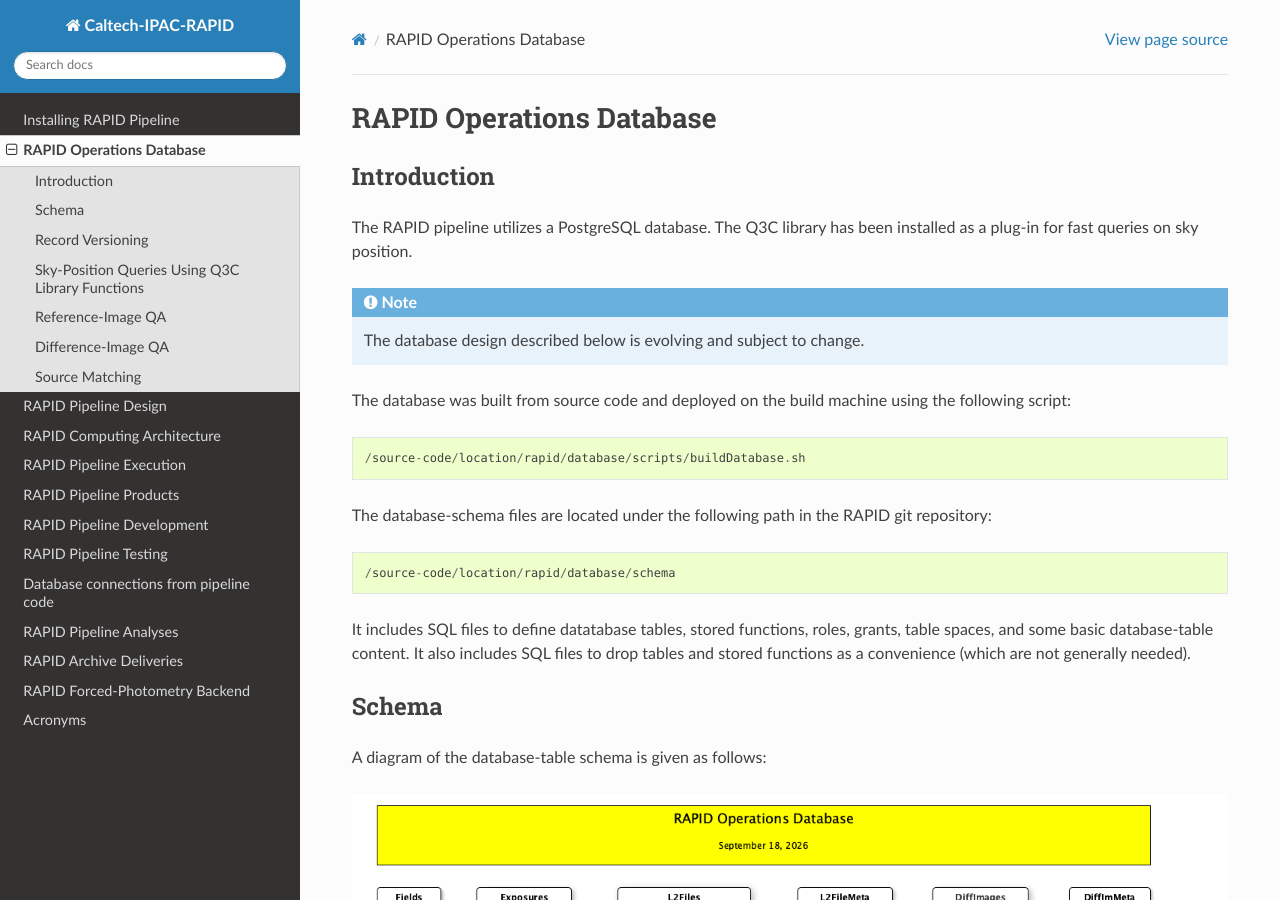
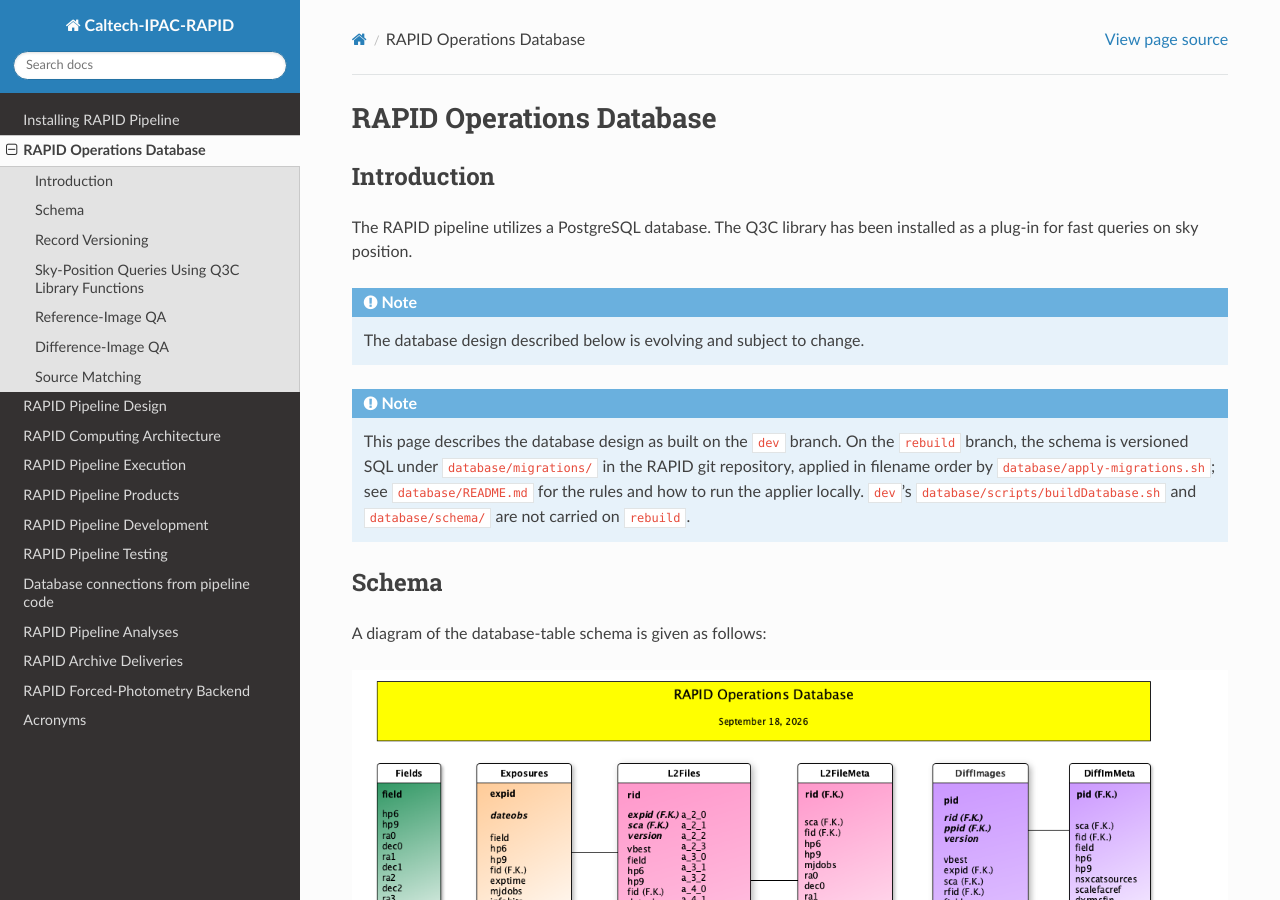
Before and after one commit to Caltech-IPAC/rapid, a Sphinx documentation site: the page built from docs/source/db/db.rst, in a window 1280 px wide and 900 px high. Built offline with Sphinx 7.4.7 and the Read the Docs theme 3.1.0, drawn with Linux system fonts in a browser that asks for light colours; the version number is read from the project's files by our own code.

Commit message:
docs, ci: fix step 5 diff-review findings (step 5)
- docs/source/gen_alert_params.py: generated fragment now names the real
  rapidpipe/science/alerts/param_registry.py path.
- docs/source/index.rst, docs/source/db/db.rst: fence the Sphinx site as
  dev's legacy documentation; db.rst points at database/migrations and
  apply-migrations.sh instead of the deleted buildDatabase.sh/schema.
- .github/workflows/container.yml: smoke-test the in-image stage roster
  against the literal 12-stage order.

Co-Authored-By: Claude Sonnet 5 <noreply@anthropic.com>

```diff
--- a/docs/source/db/db.rst
+++ b/docs/source/db/db.rst
@@ -10,24 +10,14 @@ has been installed as a plug-in for fast queries on sky position.
 .. note::
     The database design described below is evolving and subject to change.
 
-The database was built from source code and deployed on the
-build machine using the following script:
-
-.. code-block::
-
-   /source-code/location/rapid/database/scripts/buildDatabase.sh
-
-The database-schema files are located under the following path in the RAPID
-git repository:
-
-.. code-block::
-
-   /source-code/location/rapid/database/schema
-
-It includes SQL files to define datatabase tables, stored functions,
-roles, grants, table spaces, and some basic database-table content.  It also
-includes SQL files to drop tables and stored functions as a
-convenience (which are not generally needed).
+.. note::
+   This page describes the database design as built on the ``dev``
+   branch. On the ``rebuild`` branch, the schema is versioned SQL under
+   ``database/migrations/`` in the RAPID git repository, applied in
+   filename order by ``database/apply-migrations.sh``; see
+   ``database/README.md`` for the rules and how to run the applier
+   locally. ``dev``'s ``database/scripts/buildDatabase.sh`` and
+   ``database/schema/`` are not carried on ``rebuild``.
 
 Schema
 ************************************
--- a/docs/source/gen_alert_params.py
+++ b/docs/source/gen_alert_params.py
@@ -104,10 +104,10 @@ def write_alert_params(outfile: Path = OUTPUT) -> None:
     """Write the generated RST fragment for all alert schema records."""
     lines = [
         ".. AUTO-GENERATED by docs/source/gen_alert_params.py from",
-        "   alerts/param_registry.py at build time -- DO NOT EDIT.",
+        "   rapidpipe/science/alerts/param_registry.py at build time -- DO NOT EDIT.",
         "",
         f"The current alert schema version is ``{VERSION}``. The tables below",
-        "are generated directly from ``alerts/param_registry.py``, the schema builder,"
+        "are generated directly from ``rapidpipe/science/alerts/param_registry.py``, the schema builder,"
         " and reflect its state at the time",
         "these docs were built. Statuses:",
         "",
```
Also changed, not shown: docs/source/index.rst (+8 -0 lines), 1 other file.
